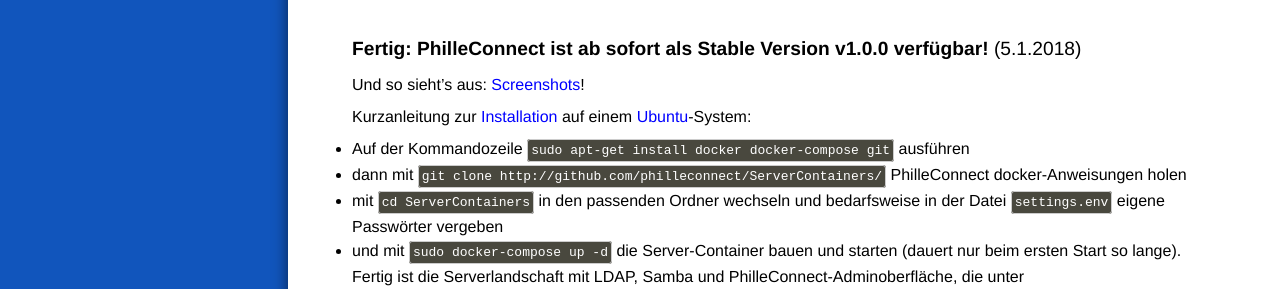
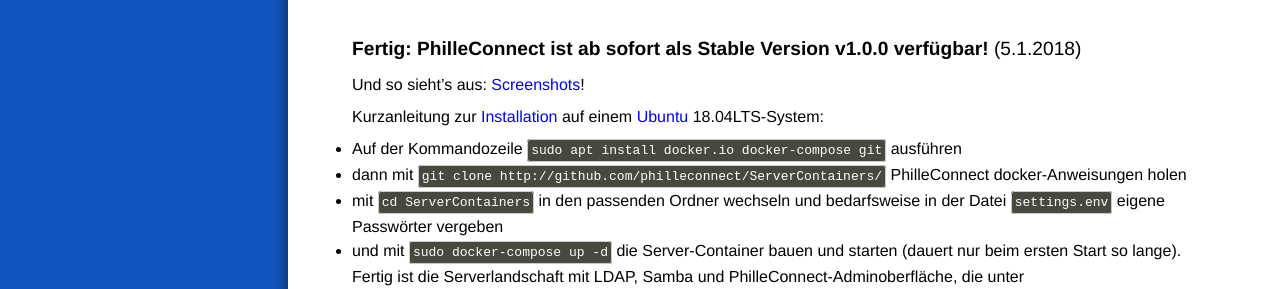
Before and after one commit to philleconnect/philleconnect.github.io, a Jekyll site: the page built from index.md, in a window 1280 px wide. Shown: the part 825-1114 px from the top of the page. Built offline with Jekyll 4.4.1, drawn with Linux system fonts in a browser that asks for light colours; our own code applies the rules of GitHub Pages for plain Markdown files.

Commit message:
update ubuntu 18.04

```diff
--- a/index.md
+++ b/index.md
@@ -30,8 +30,8 @@
 
 Und so sieht's aus: [Screenshots](/allgemein/Screenshots)!
 
-Kurzanleitung zur [Installation](/admins/Installation) auf einem [Ubuntu](https://www.ubuntu.com/download/server){:target="_blank"}-System:
-* Auf der Kommandozeile `sudo apt-get install docker docker-compose git` ausführen
+Kurzanleitung zur [Installation](/admins/Installation) auf einem [Ubuntu](https://www.ubuntu.com/download/server){:target="_blank"} 18.04LTS-System:
+* Auf der Kommandozeile `sudo apt install docker.io docker-compose git` ausführen
 * dann mit `git clone http://github.com/philleconnect/ServerContainers/` PhilleConnect docker-Anweisungen holen
 * mit `cd ServerContainers` in den passenden Ordner wechseln und bedarfsweise in der Datei `settings.env` eigene Passwörter vergeben
 * und mit `sudo docker-compose up -d` die Server-Container bauen und starten (dauert nur beim ersten Start so lange).
```
